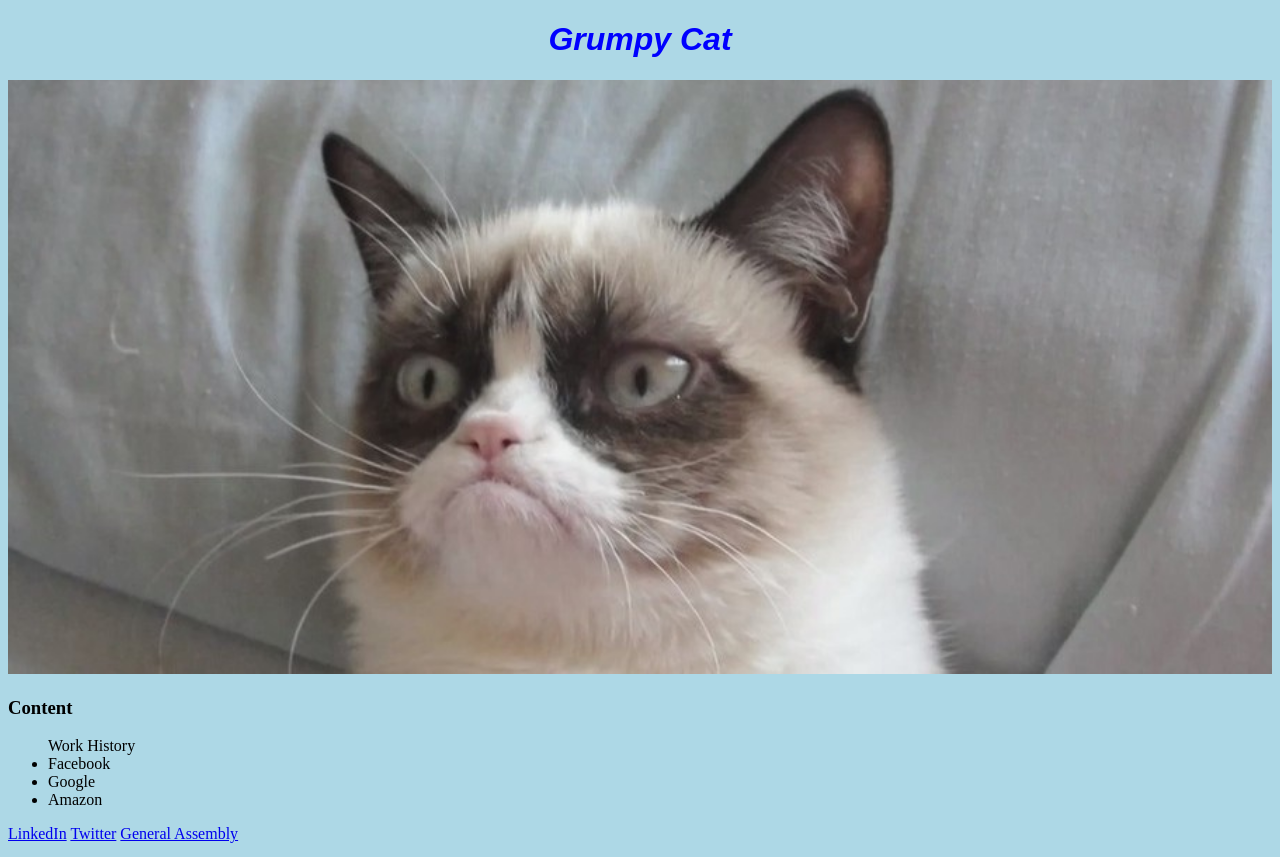
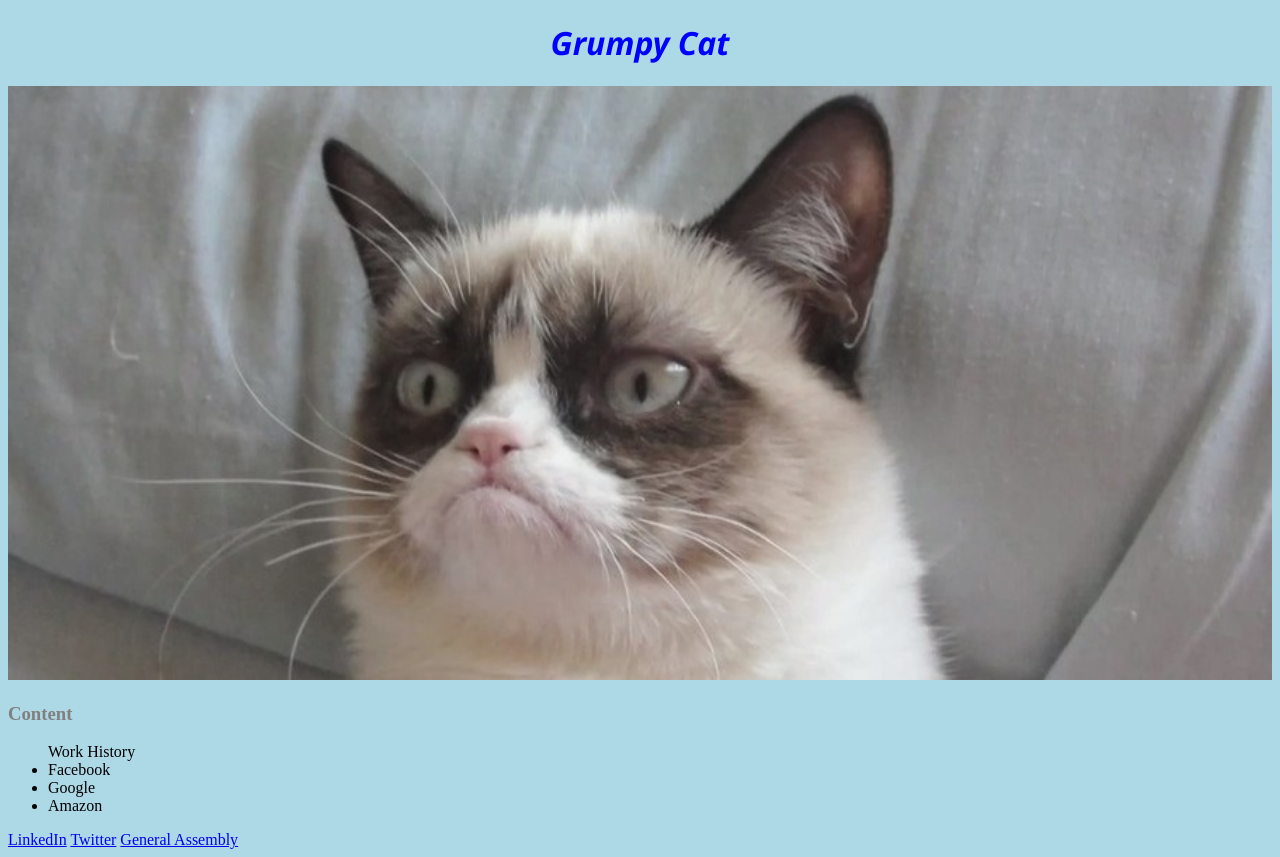
Before and after one commit to lalkazi/git-GitHub-Assignment, a plain HTML site: page resume_page/index.html in a window 1280 px wide. Drawn offline with Linux system fonts and the light colour scheme; files whose address does not match are found by name.

Commit message:
added styling for resume site

```diff
--- a/resume_page/index.html
+++ b/resume_page/index.html
@@ -14,7 +14,7 @@
         font-style: italic;
         font-weight: bolder;
         text-align: center;
-        font-family: sans-serif;
+        font-family: "Segoe UI", Tahoma, Geneva, Verdana, sans-serif;
       }
     </style>
   </head>
--- a/resume_page/main.css
+++ b/resume_page/main.css
@@ -1,3 +1,6 @@
 body {
   background-color: lightblue;
 }
+h3 {
+  color: grey;
+}
```
